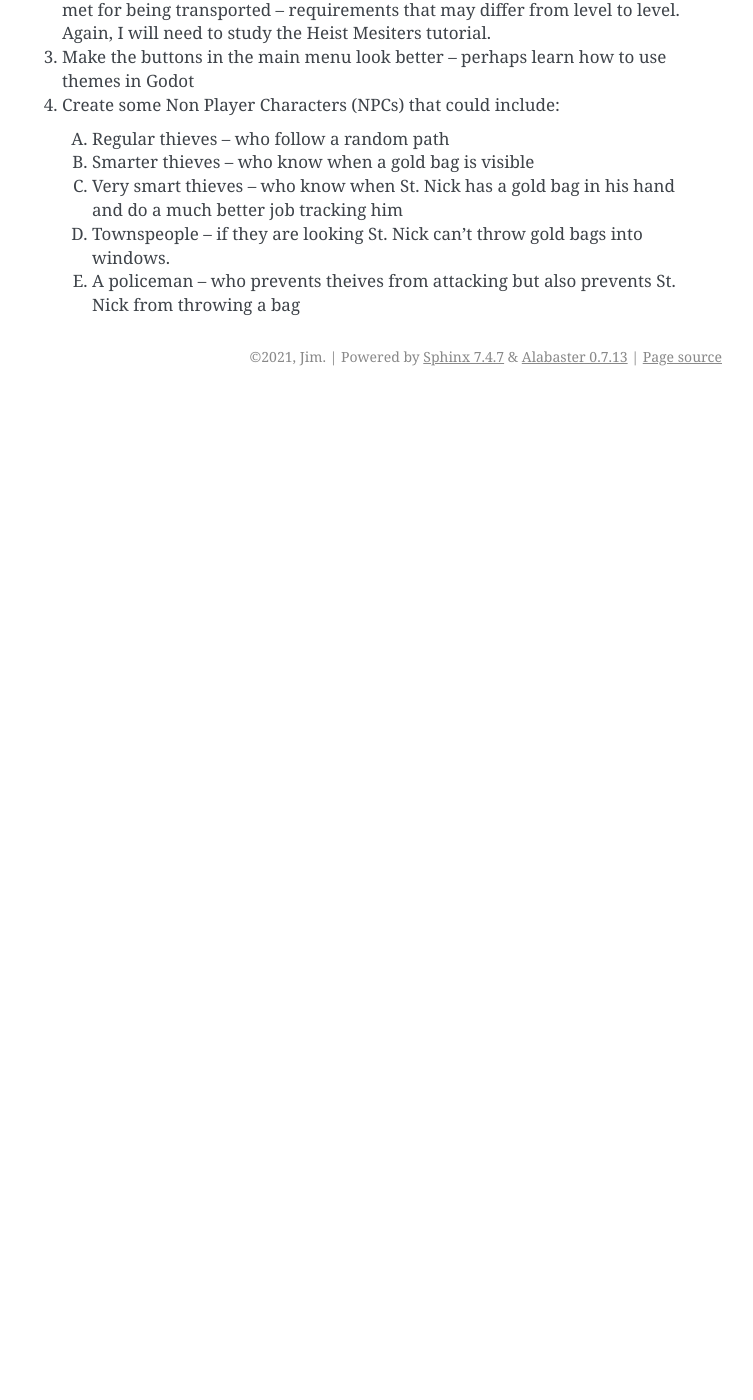
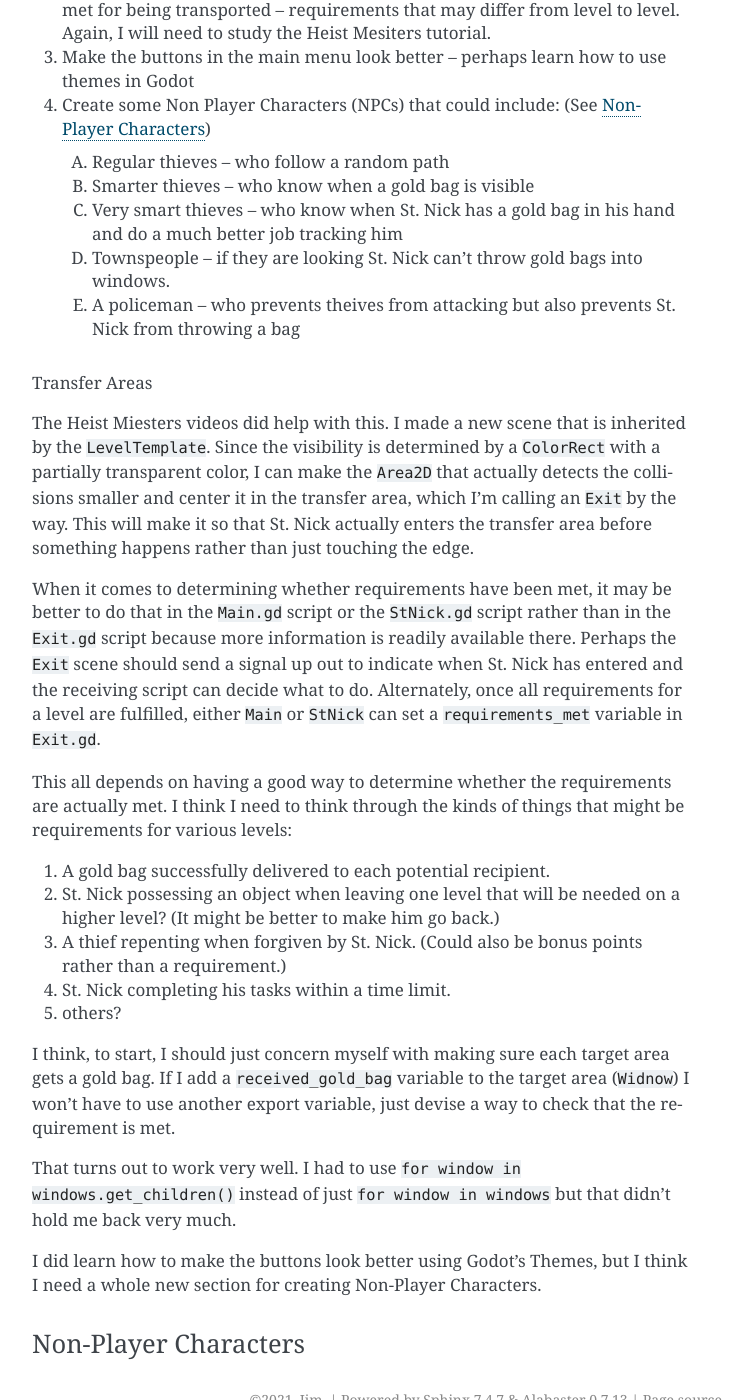
Before and after one commit to JMorris1575/Christmas2022, a Sphinx documentation site: the page built from docs/st_nick_game_dev.rst, in a window 1280 px wide and 1400 px high, scrolled down 37602 px. Shown: the whole window, without its empty margins (388-1141 px from the left). Built offline with Sphinx 7.4.7, drawn with Linux system fonts in a browser that asks for light colours; before the commit the page ends 37998 px from its top, so only the background shows below that; some of the changed text lies outside the part shown.

Commit message:
More work on the Exit areas and with Themes, preparing for NPCs

```diff
--- a/docs/st_nick_game_dev.rst
+++ b/docs/st_nick_game_dev.rst
@@ -1525,14 +1525,55 @@ More Things To Do
 Here are some more things I still need to do:
 
 #. Invent a better way to make the ``TransferArea`` visible. The Heist Miesters tutorial might have something for me on
-   this.
+   this. See :ref:`transfer_areas`
 #. Think of a way that one can determine whether the requirements have been met for being transported -- requirements
    that may differ from level to level. Again, I will need to study the Heist Mesiters tutorial.
 #. Make the buttons in the main menu look better -- perhaps learn how to use themes in Godot
-#. Create some Non Player Characters (NPCs) that could include:
+#. Create some Non Player Characters (NPCs) that could include: (See :ref:`npcs`)
 
    A. Regular thieves -- who follow a random path
    #. Smarter thieves -- who know when a gold bag is visible
    #. Very smart thieves -- who know when St. Nick has a gold bag in his hand and do a much better job tracking him
    #. Townspeople -- if they are looking St. Nick can't throw gold bags into windows.
    #. A policeman -- who prevents theives from attacking but also prevents St. Nick from throwing a bag
+
+.. _transfer_areas:
+
+Transfer Areas
+""""""""""""""
+
+The Heist Miesters videos did help with this. I made a new scene that is inherited by the ``LevelTemplate``. Since the
+visibility is determined by a ``ColorRect`` with a partially transparent color, I can make the ``Area2D`` that actually
+detects the collisions smaller and center it in the transfer area, which I'm calling an ``Exit`` by the way. This will
+make it so that St. Nick actually enters the transfer area before something happens rather than just touching the edge.
+
+When it comes to determining whether requirements have been met, it may be better to do that in the ``Main.gd`` script
+or the ``StNick.gd`` script rather than in the ``Exit.gd`` script because more information is readily available there.
+Perhaps the ``Exit`` scene should send a signal up out to indicate when St. Nick has entered and the receiving script
+can decide what to do. Alternately, once all requirements for a level are fulfilled, either ``Main`` or ``StNick`` can
+set a ``requirements_met`` variable in ``Exit.gd``.
+
+This all depends on having a good way to determine whether the requirements are actually met. I think I need to think
+through the kinds of things that might be requirements for various levels:
+
+#. A gold bag successfully delivered to each potential recipient.
+#. St. Nick possessing an object when leaving one level that will be needed on a higher level? (It might be better to
+   make him go back.)
+#. A thief repenting when forgiven by St. Nick. (Could also be bonus points rather than a requirement.)
+#. St. Nick completing his tasks within a time limit.
+#. others?
+
+I think, to start, I should just concern myself with making sure each target area gets a gold bag. If I add a
+``received_gold_bag`` variable to the target area (``Widnow``) I won't have to use another export variable, just devise
+a way to check that the requirement is met.
+
+That turns out to work very well. I had to use ``for window in windows.get_children()`` instead of just
+``for window in windows`` but that didn't hold me back very much.
+
+I did learn how to make the buttons look better using Godot's Themes, but I think I need a whole new section for
+creating Non-Player Characters.
+
+.. _npcs:
+
+Non-Player Characters
+=====================
```
